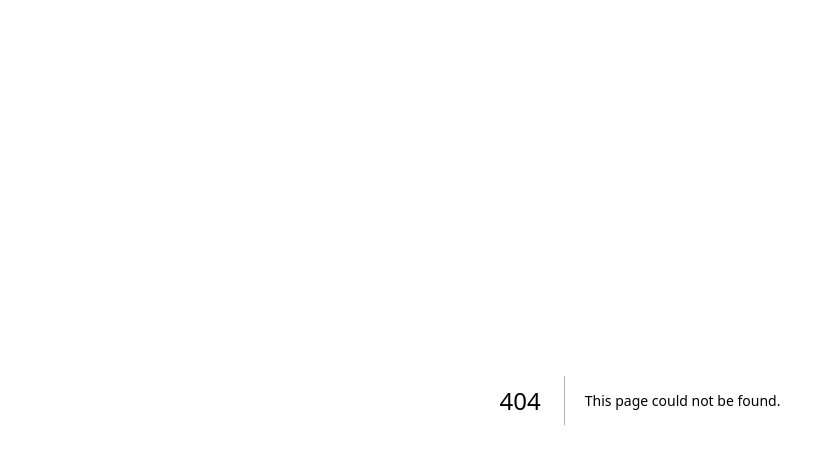
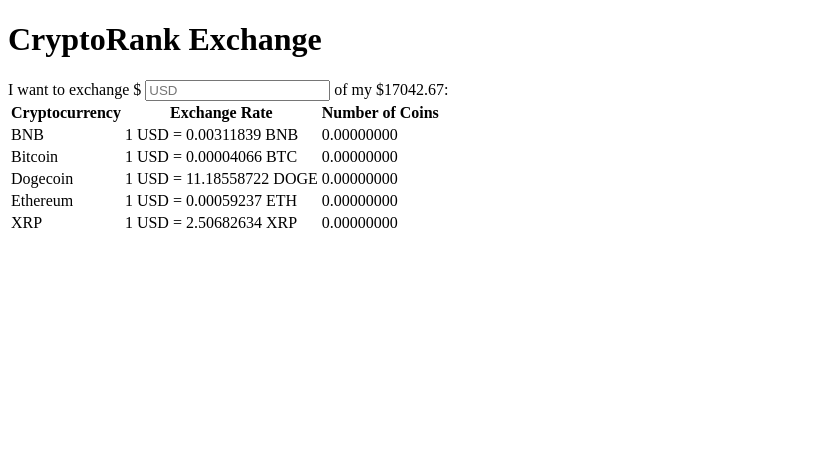
Before and after one commit to xChivalrouSx/hackerrank, a Next.js app in the folder react/: page /0007 in a window 1280 px wide. Before the commit this address had no page. Shown: the top 464 px of the page, without its empty margins (0-835 px from the left). Built offline with nearby package versions, Linux system fonts and the light colour scheme.

Commit message:
Answer added for challenge called 'CryptoRank Exchange'.

```diff
--- /dev/null
+++ b/react/src/app/0007/components/Main.js
@@ -0,0 +1,50 @@
+// CryptoRank Exchange
+// https://www.hackerrank.com/challenges/cryptorank-exchange/problem?isFullScreen=true
+
+import React, { useState } from "react";
+import Table from "./Table";
+
+function Main() {
+  const [exchangeAmount, setExchangeAmount] = useState(0);
+  const [touch, setTouch] = useState(false);
+
+  const totalValue = 17042.67;
+
+  const onExchangeAmountChange = (e) => {
+    setTouch(true);
+    setExchangeAmount(e.target.value);
+  };
+
+  const isExchangeAmountValid = () => {
+    return !touch || (
+            exchangeAmount > 0.01 &
+            exchangeAmount <= totalValue);
+  };
+
+  return (
+    <div className="layout-column align-items-center mx-auto">
+      <h1>CryptoRank Exchange</h1>
+      <section>
+        <div className="card-text layout-column align-items-center mt-12 px-8 flex text-center">
+          <label>
+            I want to exchange $ <input className="w-10" data-testid="amount-input" required type="number" placeholder="USD" valzue={exchangeAmount}
+            onChange={onExchangeAmountChange} /> of my $<span>{totalValue}</span>:
+          </label>
+          {
+            !isExchangeAmountValid() &&
+            <p data-testid="error" className="form-hint error-text mt-3   pl-0 ml-0">
+              {
+                exchangeAmount === "" ? "Amount cannot be empty" :
+                    exchangeAmount < 0.01 ? "Amount cannot be less than $0.01" :
+                      exchangeAmount > totalValue ? "Amount cannot exceed the available balance" : ""
+              }
+            </p>
+          }
+        </div>
+      </section>
+      <Table exchangeAmount={isExchangeAmountValid() ? exchangeAmount : -1} />
+    </div>
+  );
+}
+
+export default Main;
--- /dev/null
+++ b/react/src/app/0007/components/Table.js
@@ -0,0 +1,31 @@
+import React from "react";
+import { cryptocurrencyList } from "../cryptocurrency-list";
+
+function Table({exchangeAmount}) {
+  return (
+    <div className="card card-text mt-10 mx-4">
+      <table className="mb-0">
+        <thead>
+          <tr>
+            <th>Cryptocurrency</th>
+            <th>Exchange Rate</th>
+            <th>Number of Coins</th>
+          </tr>
+        </thead>
+        <tbody data-testid="exchange-data">
+          {
+            cryptocurrencyList.map(c =>
+              <tr key={"tr-" + c.code}>
+                <td>{c.name}</td>
+                <td>1 USD = {c.rate + " " + c.code}</td>
+                <td>{exchangeAmount === -1 ? "n/a" : (c.rate * exchangeAmount).toFixed(8)}</td>
+              </tr>
+            )
+          }
+        </tbody>
+      </table>
+    </div>
+  );
+}
+
+export default Table;
--- /dev/null
+++ b/react/src/app/0007/cryptocurrency-list.js
@@ -0,0 +1,27 @@
+export const cryptocurrencyList = [
+    {
+      code: "BNB",
+      name: "BNB",
+      rate: 0.00311839,
+    },
+    {
+      code: "BTC",
+      name: "Bitcoin",
+      rate: 0.00004066,
+    },
+    {
+      code: "DOGE",
+      name: "Dogecoin",
+      rate: 11.18558722,
+    },
+    {
+      code: "ETH",
+      name: "Ethereum",
+      rate: 0.00059237,
+    },
+    {
+      code: "XRP",
+      name: "XRP",
+      rate: 2.50682634,
+    },
+  ];
--- /dev/null
+++ b/react/src/app/0007/page.js
@@ -0,0 +1,10 @@
+"use client";
+
+import React from "react";
+import Main from "./components/Main";
+
+const App = () => {
+  return <Main />;
+};
+
+export default App;
```
